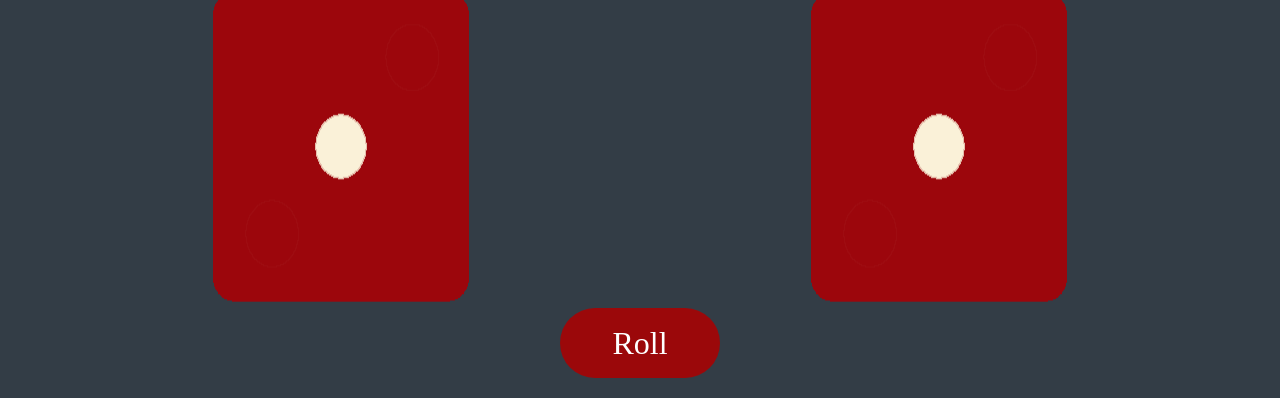
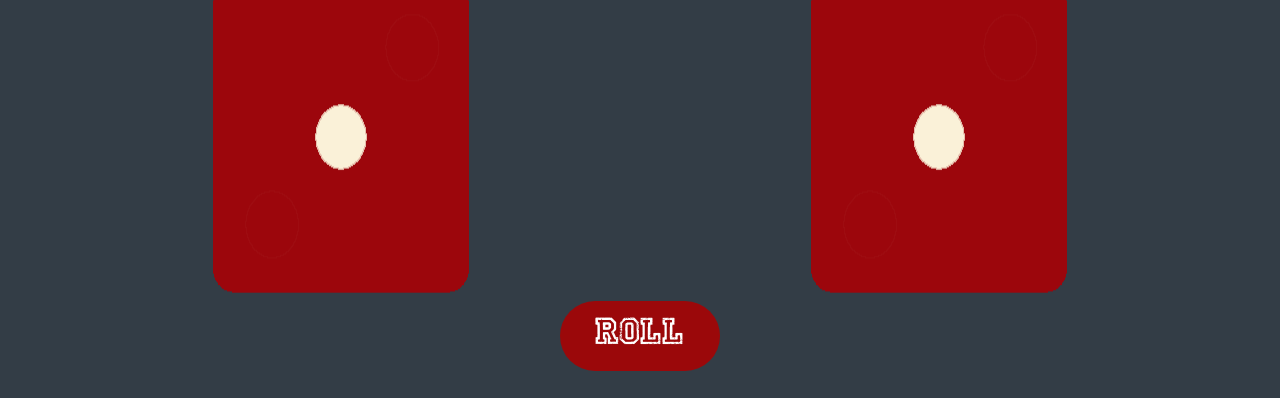
Before and after one commit to Tanish0907/roll_the_dice_game, a plain HTML site: page index.html in a window 1280 px wide. Shown: the part 438-836 px from the top of the page. Drawn offline with Linux system fonts and the light colour scheme.

Commit message:
modified:   index.css

```diff
--- a/index.css
+++ b/index.css
@@ -1,5 +1,11 @@
-@import "./assets/joystix/joystix\ monospace.otf";
-@import "./assets/universidad-personal-use/UNIVERSIDAD\ PERSONAL\ USE.ttf";
+@font-face{
+    font-family: joystix;
+    src:url("./assets/joystix/joystix\ monospace.otf") format("opentype")
+}
+@font-face{
+    font-family: joystix;
+    src:url("./assets/universidad-personal-use/UNIVERSIDAD\ PERSONAL\ USE.ttf") format("truetype")
+}
 :root {
     --font1: UNIVERSIDAD PERSONAL USE;
     --font2: Joystix;
```
